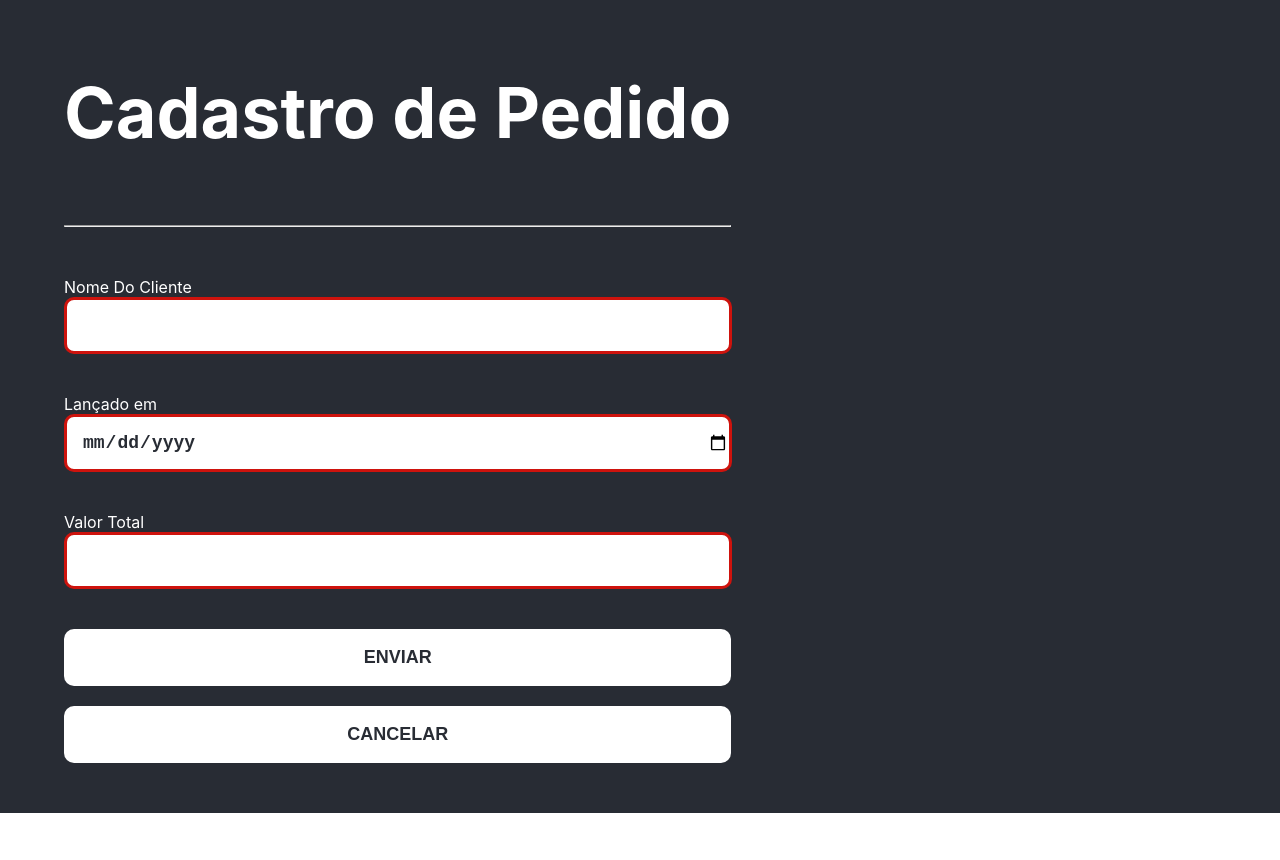
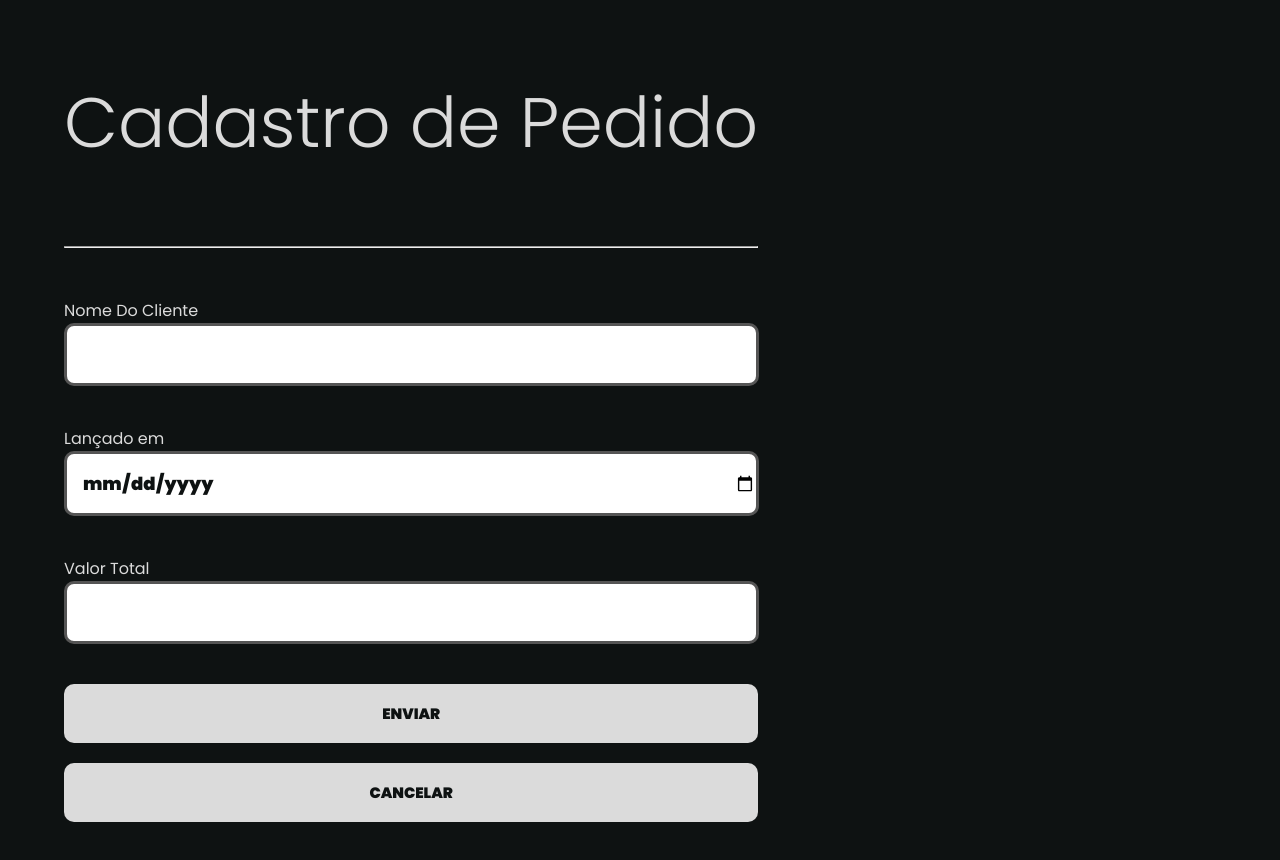
Before and after one commit to jordaoqualho/FullStackAplication, a React (Create React App) app in the folder spa/: page /pedidos in a window 1280 px wide. Both pictures are taken after a click on the button "CRIAR NOVO PEDIDO". Shown: the top 860 px of the page. Before the commit the page ends 813 px from the top, so only its background shows below. Built offline with nearby package versions, Linux system fonts and the light colour scheme; no server answers.

Commit message:
estilizando

```diff
--- a/spa/src/App.css
+++ b/spa/src/App.css
@@ -1,16 +1,29 @@
+@import url("https://fonts.googleapis.com/css2?family=Poppins:wght@100;200;300;400;500;600;700;800;900&display=swap");
+:root {
+  --purple: #682ae9;
+  --light: #dbdbdb;
+  --bg: #0e1212;
+  --comment: #555;
+  --font: "Poppins", sans-serif;
+}
+
 .App {
   text-align: start;
 }
 
+* {
+  font-family: var(--font);
+  outline: none;
+}
 table,
 th,
 td {
-  border: 3px solid white;
+  border: 1px solid var(--comment);
   border-collapse: collapse;
   padding: 5px 50px;
   break-before: 5px;
   margin-top: 50px;
-  font-weight: bold;
+  font-weight: 300;
   font-size: 24px;
   flex-direction: row;
 }
@@ -18,21 +31,20 @@ table button {
   padding: 10px 20px;
   font-weight: 900;
   font-size: 16px;
+  text-transform: uppercase;
   border: none;
-  text-transform: uppercase;
-  outline: none;
   cursor: pointer;
   border-radius: 5px;
   margin-right: 5px;
 }
 table button:hover {
-  color: white;
+  color: var(--light);
 }
 table button:hover:nth-child(1) {
-  background-color: rgb(255, 95, 95);
+  background-color: var(--comment);
 }
 table button:hover:nth-child(2) {
-  background-color: rgb(109, 107, 194);
+  background-color: var(--purple);
 }
 
 form {
@@ -44,7 +56,7 @@ input {
   font-size: 18px;
   margin-bottom: 40px;
   font-weight: 900;
-  color: #282c34;
+  color: var(--bg);
   outline: none;
   width: calc(100% - 20px);
   border-radius: 10px;
@@ -52,70 +64,72 @@ input {
 }
 
 input:required:valid {
-  border: 3px solid rgb(154, 206, 13) !important;
+  border: 3px solid var(--purple) !important;
 }
 input::placeholder {
   font-size: 18px;
   font-weight: 700;
-  color: #868686;
+  color: var(--comment);
 }
 input:required:invalid {
-  border: 3px solid rgb(206, 19, 13);
+  border: 3px solid var(--comment);
 }
 
 .App-header {
-  background-color: #282c34;
+  background-color: var(--bg);
   min-height: 100vh;
   display: flex;
   flex-direction: column;
   padding: 0 5vw;
   justify-content: flex-start;
   align-items: flex-start;
-  color: white;
+  color: var(--light);
 }
 h3,
 h2 {
   font-size: 70px;
+  font-weight: 300;
 }
 .btn {
-  background-color: white;
+  background-color: var(--light);
   font-size: 15px;
-  font-weight: 700;
-  color: #282c34;
+  font-weight: 900;
+  color: var(--bg);
   cursor: pointer;
+  text-transform: uppercase;
   border: none;
-  outline: none;
   padding: 18px 0px;
   margin-bottom: 20px;
   width: 100%;
   font-weight: 900;
   border-radius: 10px;
-  font-size: 18px;
   text-transform: uppercase;
   transition: all 0.3s ease;
 }
 .btn:hover {
-  color: white;
-  background-color: rgb(154, 206, 13);
+  color: var(--light);
+  background-color: var(--purple);
 }
 .btn-cancel {
-  background-color: white;
-  font-weight: 700;
-  color: #282c34;
+  font-size: 15px;
+  background-color: var(--light);
+
+  font-weight: 900;
+  color: var(--bg);
   cursor: pointer;
+  text-transform: uppercase;
   border: none;
-  outline: none;
   padding: 18px 0px;
+  margin-bottom: 20px;
   width: 100%;
   font-weight: 900;
   border-radius: 10px;
-  font-size: 18px;
   text-transform: uppercase;
   transition: all 0.3s ease;
 }
 .btn-cancel:hover {
   color: white;
-  background-color: rgb(206, 19, 13);
+  background-color: var(--comment);
 }
 
 .pd {
@@ -128,14 +142,17 @@ h2 {
   padding: 0 25px !important;
   margin: 0 !important;
   border-radius: 10px 0px 0px 10px;
-  background-color: #fff;
+  background-color: var(--light);
   padding: 5px 20px;
 }
+.cb::placeholder {
+  font-weight: 300;
+}
 .bb {
-  background-color: rgb(154, 206, 13);
+  background-color: var(--purple);
   font-size: 12px;
   font-weight: 900;
-  color: #ffffff;
+  color: var(--light);
   cursor: pointer;
   height: 50px !important;
   padding: 0px 40px;
@@ -146,6 +163,31 @@ h2 {
   transition: all 0.3s ease;
 }
 .bb:hover {
-  background-color: rgb(78, 78, 78);
+  background-color: var(--comment);
+
   color: white;
 }
+.nav {
+  display: flex;
+  padding: 0;
+  list-style: none;
+}
+.nav a {
+  text-decoration: dashed;
+  padding-right: 100px;
+  list-style: none;
+  font-size: 40px;
+  color: white;
+}
+.nav a {
+  text-decoration: dashed;
+  padding-right: 100px;
+  font-weight: 100;
+  list-style: none;
+  font-size: 32px;
+  color: var(--light);
+  transition: 0.3s ease;
+}
+.nav a:hover {
+  color: var(--purple);
+}
--- a/spa/src/App.js
+++ b/spa/src/App.js
@@ -8,6 +8,7 @@ import DoceEdit from "./components/doce/doce-edit";
 import PedidoList from "./components/pedido/pedido-list";
 import PedidoEdit from "./components/pedido/pedido-edit";
 import PedidoNew from "./components/pedido/pedido-new";
+import LandingPage from "./components/landing/landing-page";
 
 function App() {
   return (
@@ -16,12 +17,15 @@ function App() {
         <Router>
           <Switch>
             <Route exact path="/">
+              <LandingPage></LandingPage>
+            </Route>
+            <Route exact path="/doces">
               <DoceList></DoceList>
             </Route>
-            <Route path="/cadastro">
+            <Route path="/doces/novo">
               <DoceNew></DoceNew>
             </Route>
-            <Route path="/editar/:idParaEditar">
+            <Route path="/doces/editar/:idParaEditar">
               <DoceEdit></DoceEdit>
             </Route>
             <Route exact path="/pedidos">
--- /dev/null
+++ b/spa/src/components/alert/alert.js
@@ -0,0 +1,14 @@
+function tempAlert(msg, duration) {
+  var el = document.createElement("div");
+  el.setAttribute(
+    "style",
+    "position:fixed;top:0%;left:50%;padding: 15px 20px;  font-weight: 300;border-radius: 5px;margin-top: 20px;transform: translate(-50%); background-color: #682ae9;font-size: 20px;color:white;z-index:1000;"
+  );
+  el.innerHTML = msg;
+  setTimeout(function () {
+    el.parentNode.removeChild(el);
+  }, duration);
+  document.body.appendChild(el);
+}
+
+export default tempAlert;
--- a/spa/src/components/doce/doce-edit.js
+++ b/spa/src/components/doce/doce-edit.js
@@ -4,6 +4,7 @@ import axios from "axios";
 import React, { useEffect, useState } from "react";
 import { useHistory, useParams } from "react-router-dom";
 import "../../App.css";
+import tempAlert from "../alert/alert";
 
 /* rafc  - comando para criar um component arrow*/
 
@@ -23,8 +24,8 @@ const DoceEdit = () => {
 
   const doPut = async () => {
     await axios.put(`/api/doces/${idParaEditar}`, doce);
-    alert(`${doce.nome} alterado com sucesso!`); //não funciona
-    history.push("/");
+    tempAlert(`${doce.nome} alterado com sucesso!`, 5000);
+    history.push("/doces");
   };
 
   const handleSubmit = (event) => {
@@ -59,7 +60,7 @@ const DoceEdit = () => {
           placeholder="Preço"
         />
         <button className="btn">Alterar</button>
-        <button className="btn-cancel" onClick={() => history.push("/")}>
+        <button className="btn-cancel" onClick={() => history.push("/doces")}>
           Cancelar
         </button>
       </form>
--- a/spa/src/components/doce/doce-new.js
+++ b/spa/src/components/doce/doce-new.js
@@ -1,6 +1,7 @@
 import axios from "axios";
 import React, { useState } from "react";
 import { useHistory } from "react-router-dom";
+import tempAlert from "../alert/alert";
 
 import "../../App.css";
 
@@ -13,8 +14,8 @@ const DoceNew = () => {
   // nfn - comando para criar função anonima
   const doPost = async () => {
     await axios.post("/api/doces", doce);
-    alert(`${doce.nome} foi adicionado com sucesso!`);
-    history.push("/");
+    tempAlert(`${doce.nome} foi adicionado com sucesso!`, 5000);
+    history.push("/doces");
   };
 
   const handleSubmit = (event) => {
@@ -23,7 +24,7 @@ const DoceNew = () => {
   };
 
   const handleChange = (event) => {
-     const novoDoce = { ...doce, [event.target.name]: event.target.value };
+    const novoDoce = { ...doce, [event.target.name]: event.target.value };
     SetDoce(novoDoce);
   };
 
@@ -47,7 +48,7 @@ const DoceNew = () => {
           placeholder="Preço"
         />
         <button className="btn">Enviar</button>
-        <button className="btn-cancel" onClick={() => history.push("/")}>
+        <button className="btn-cancel" onClick={() => history.push("/doces")}>
           Cancelar
         </button>
       </form>
--- /dev/null
+++ b/spa/src/components/landing/landing-page.js
@@ -0,0 +1,13 @@
+import React from "react";
+import Menu from "../menu/menu";
+
+export const LandingPage = () => {
+  return (
+    <div>
+      <Menu></Menu>
+      <h2>Seja Bem Vindo!</h2>
+    </div>
+  );
+};
+
+export default LandingPage;
--- /dev/null
+++ b/spa/src/components/menu/menu.js
@@ -0,0 +1,23 @@
+import React from "react";
+import { Link } from "react-router-dom";
+import "../../App.css";
+
+const Menu = () => {
+  return (
+    <div>
+      <ul className="nav">
+        <Link to="/">
+          <li>Home</li>
+        </Link>
+        <Link to="/doces">
+          <li>Doces</li>
+        </Link>
+        <Link to="/pedidos">
+          <li>Pedidos</li>
+        </Link>
+      </ul>
+    </div>
+  );
+};
+
+export default Menu;
--- a/spa/src/components/pedido/pedido-edit.js
+++ b/spa/src/components/pedido/pedido-edit.js
@@ -3,6 +3,7 @@
 import React, { useState, useEffect } from "react";
 import axios from "axios";
 import { useHistory, useParams } from "react-router-dom";
+import tempAlert from "../alert/alert";
 
 const PedidoEdit = () => {
   const history = useHistory();
@@ -27,14 +28,14 @@ const PedidoEdit = () => {
 
   const doPut = async () => {
     await axios.put(`/api/pedidos/${idParaEditar}`, pedido);
+    tempAlert(`${pedido.nomeDoCliente} alterado com sucesso!`, 5000);
     history.push("/pedidos");
   };
 
-   const handleSubmit = (event) => {
-     event.preventDefault();
-     doPut();
-   };
-
+  const handleSubmit = (event) => {
+    event.preventDefault();
+    doPut();
+  };
 
   const handleChange = (event) => {
     const novopedido = { ...pedido, [event.target.name]: event.target.value };
@@ -51,6 +52,7 @@ const PedidoEdit = () => {
           <input
             type="text"
             name="nomeDoCliente"
+            required
             onChange={handleChange}
             value={pedido.nomeDoCliente}
           ></input>
@@ -60,6 +62,7 @@ const PedidoEdit = () => {
           <input
             type="date"
             name="lancadoEm"
+            required
             onChange={handleChange}
             value={pedido.lancadoEm}
           ></input>
@@ -69,6 +72,7 @@ const PedidoEdit = () => {
           <input
             type="text"
             name="valorTotal"
+            required
             onChange={handleChange}
             value={pedido.valorTotal}
           ></input>
--- a/spa/src/components/pedido/pedido-list.js
+++ b/spa/src/components/pedido/pedido-list.js
@@ -3,6 +3,8 @@ import axios from "axios";
 import { useHistory } from "react-router-dom";
 
 import { Link } from "react-router-dom";
+import Menu from "../menu/menu";
+import tempAlert from "../alert/alert";
 
 const PedidoList = () => {
   const history = useHistory();
@@ -27,6 +29,7 @@ const PedidoList = () => {
 
   const doExcluirPedidos = async (id) => {
     await axios.delete(`/api/pedidos/${id}`);
+    tempAlert("Pedido removido!", 5000);
     doGetpedidos();
   };
 
@@ -62,10 +65,8 @@ const PedidoList = () => {
 
   return (
     <div>
+      <Menu></Menu>
       <h2>Listagem de pedidos</h2>
-      <button className="btn" onClick={() => history.push("/")}>
-        Doces
-      </button>
       <hr></hr>
       <div className="pd">
         <input
--- a/spa/src/components/pedido/pedido-new.js
+++ b/spa/src/components/pedido/pedido-new.js
@@ -3,6 +3,7 @@ import React, { useState } from "react";
 import { useHistory } from "react-router-dom";
 
 import "../../App.css";
+import tempAlert from "../alert/alert";
 
 /* rafc  - comando para criar um component arrow*/
 
@@ -17,7 +18,7 @@ const PedidoNew = () => {
   // nfn - comando para criar função anonima
   const doPost = async () => {
     await axios.post("/api/pedidos", pedido);
-    alert(`Pedido adicionado com sucesso!`);
+    tempAlert(`Pedido adicionado com sucesso!`,5000);
     history.push("/pedidos");
   };
 
@@ -59,7 +60,7 @@ const PedidoNew = () => {
           <input
             type="text"
             required
-            wname="valorTotal"
+            name="valorTotal"
             onChange={handleChange}
           ></input>
         </div>
```
Also changed, not shown: spa/src/components/doce/doce-list.js (+8 -8 lines).
